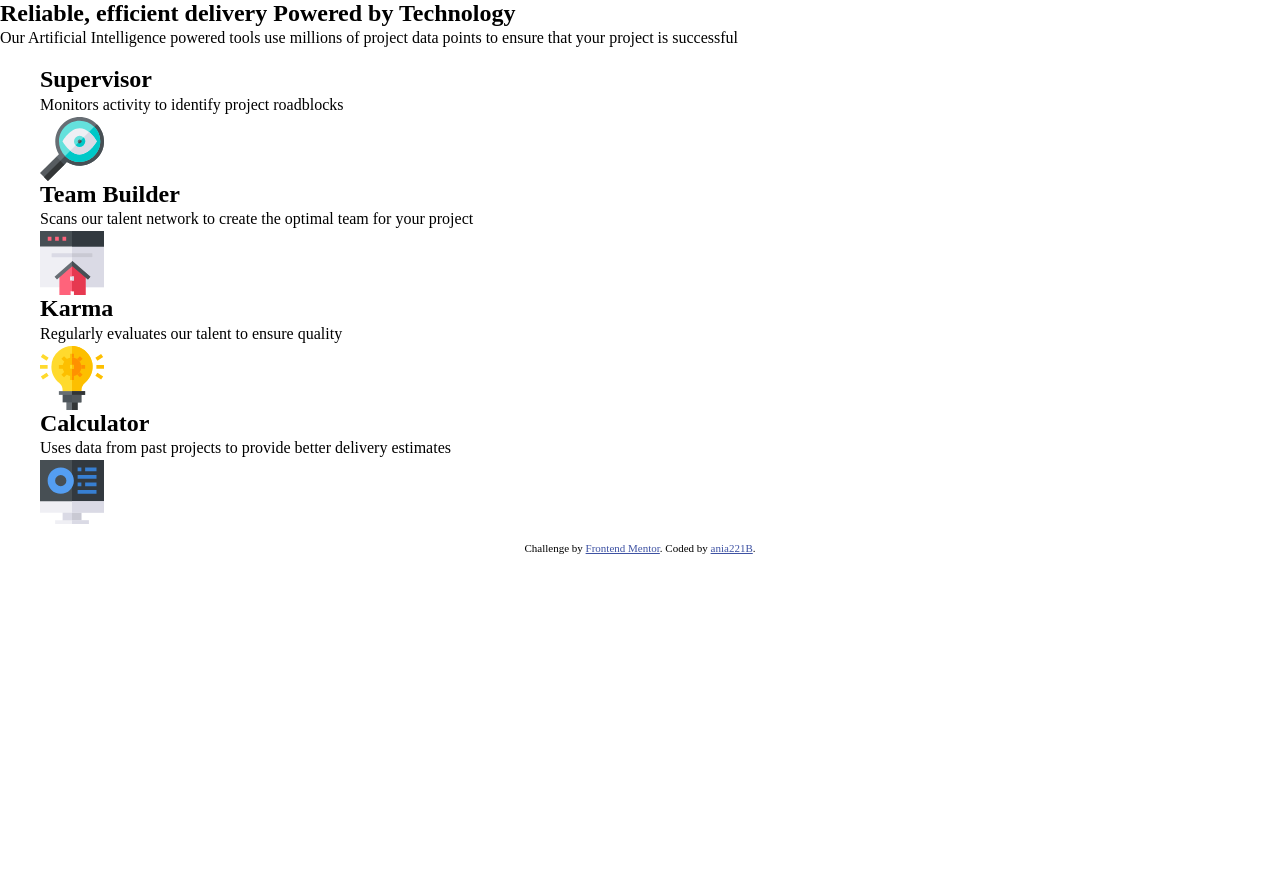
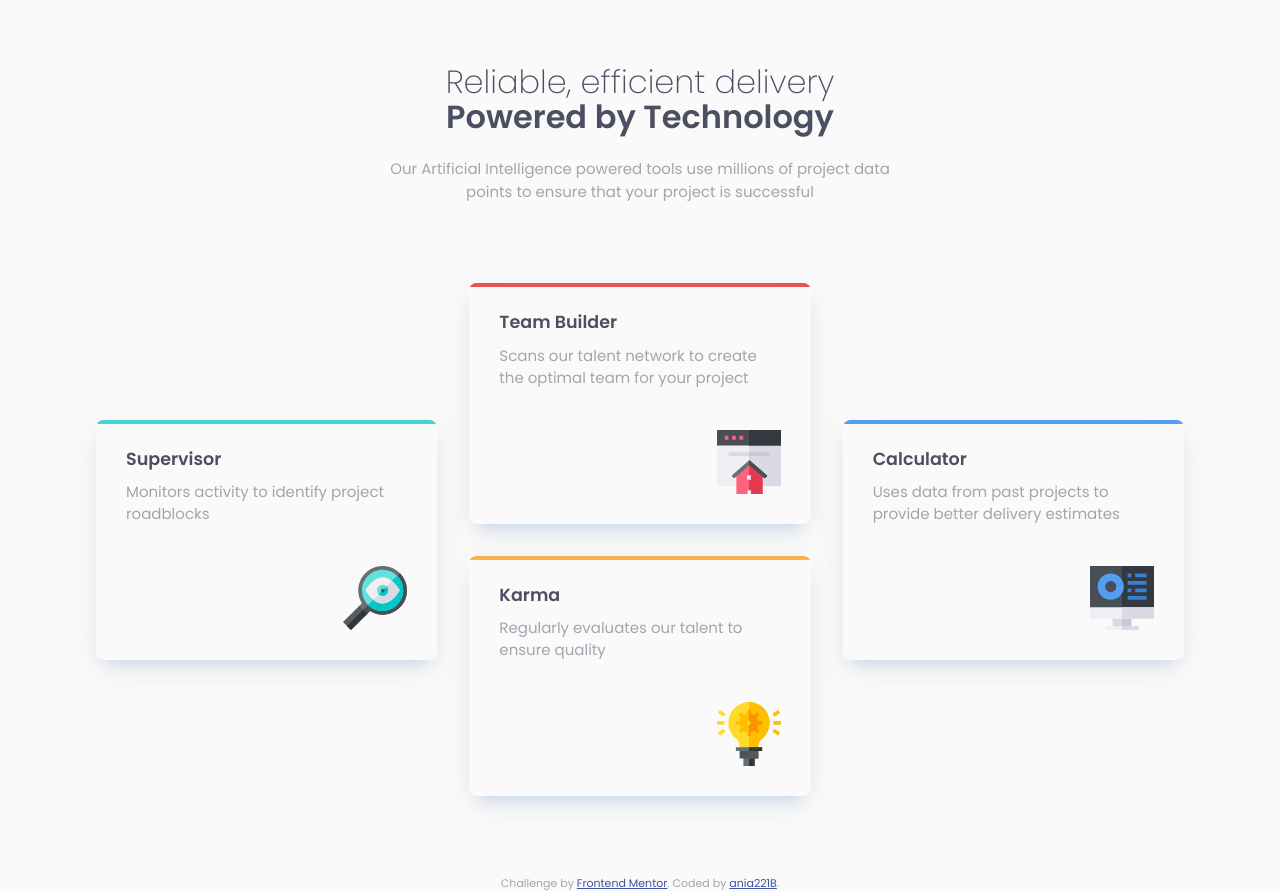
Before and after one commit to ania221B/frontendmentor-4-card-feature-section, a plain HTML site: page index.html in a window 1280 px wide. Before the commit the page ends 800 px from the top, so only its background shows below. Drawn offline with Linux system fonts and the light colour scheme.

Commit message:
css styling added

```diff
--- a/css/styles.css
+++ b/css/styles.css
@@ -4,6 +4,7 @@
   --ff-primary: 'Poppins', sans-serif;
 
   --fs-400: 0.9375rem;
+  --fs-700: 1.5rem;
 
   --fw-200: 200;
   --fw-400: 400;
@@ -13,9 +14,159 @@
   --clr-neutral-400: hsl(229, 6%, 66%);
   --clr-neutral-200: hsl(0, 0%, 98%);
 
-  --clr-primary-1: hsl(0, 78%, 62%);
-  --clr-primary-2: hsl(34, 97%, 64%);
-  --clr-primary-3: hsl(180, 62%, 55%);
+  --clr-primary-1: hsl(180, 62%, 55%);
+  --clr-primary-2: hsl(0, 78%, 62%);
+  --clr-primary-3: hsl(34, 97%, 64%);
   --clr-primary-4: hsl(212, 86%, 64%);
 
 }
+
+@media (min-width: 37.5em) {
+  :root {
+    --fs-700: 2rem;
+
+  }
+}
+
+/* ====== GENERAL STYLES ===== */
+
+body {
+  font-family: var(--ff-primary);
+  font-size: var(--fs-400);
+  font-weight: var(--fw-400);
+  color: var(--clr-neutral-400);
+  background-color: var(--clr-neutral-200);
+}
+
+section {
+  padding-block: 4rem;
+}
+
+/* ===== typography ===== */
+
+.features header {
+  --spacing: 1.5rem;
+  text-align: center;
+  max-width: 55ch;
+  margin-inline: auto;
+}
+
+.features h2 {
+  font-size: var(--fs-700);
+  font-weight: var(--fw-200);
+  color: var(--clr-neutral-900);
+}
+
+.features h2 span {
+  font-weight: var(--fw-600);
+}
+
+.features h3 {
+  font-weight: var(--fw-600);
+  color: var(--clr-neutral-900);
+}
+
+/* ===== UTILITIES ===== */
+
+
+.container {
+  width: 85%;
+  max-width: 75rem;
+  margin-inline: auto;
+}
+
+.grid {
+  display: grid;
+  grid-template-columns: 1fr;
+  gap: 2rem;
+}
+
+@media (min-width: 56.25em) {
+  .grid {
+    grid-template-columns: repeat(3, 1fr);
+    grid-template-rows: repeat(4, 1fr);
+  }
+}
+
+.flow > * + * {
+  margin-top: var(--spacing, 0.75rem);
+}
+
+.xl-margin {
+  margin-top: 2.5rem;
+}
+
+.xxl-margin {
+  margin-top: 5rem;
+}
+
+.feature-list {
+  padding-inline: 0;
+}
+
+.feature-list li {
+  padding: 2em;
+  border-radius: 0.5em;
+  display: flex;
+  flex-direction: column;
+
+  position: relative;
+  overflow: hidden;
+  box-shadow: hsl(229, 6%, 66%, 0.3) 0px 10px 30px -5px, hsl(212, 86%, 64%, 0.3) 0px 10px 15px -10px;
+}
+
+.feature-list li::before {
+  content: "";
+  width: 110%;
+  height: 0.25rem;
+  position: absolute;
+  inset: 0 0 auto 0;
+  background-color: var(--deco-clr);
+}
+
+.feature-list li:first-child {
+  --deco-clr: var(--clr-primary-1);
+}
+
+.feature-list li:nth-child(2) {
+  --deco-clr: var(--clr-primary-2);
+}
+
+.feature-list li:nth-child(3) {
+  --deco-clr: var(--clr-primary-3);
+}
+
+.feature-list li:nth-child(4) {
+  --deco-clr: var(--clr-primary-4);
+}
+
+@media(min-width: 56.25em) {
+
+.feature-list li:first-child {
+  grid-column: 1;
+  grid-row: 2 / span 2;
+}
+
+.feature-list li:nth-child(2),
+.feature-list li:nth-child(3) {
+  grid-column: 2;
+}
+
+.feature-list li:nth-child(2) {
+  grid-row: 1 / span 2;
+}
+
+.feature-list li:nth-child(3) {
+  grid-row: 3 / span 2;
+}
+
+
+.feature-list li:nth-child(4) {
+  grid-column: 3;
+  grid-row: 2 / span 2;
+}
+}
+
+.feature-list .card__image {
+  align-self: end;
+}
--- a/index.html
+++ b/index.html
@@ -38,56 +38,56 @@
     <main>
       <section class="features">
         <div class="container">
-          <header>
-            <h1>
+          <header class="flow">
+            <h2>
               Reliable, efficient delivery <span>Powered by Technology</span>
-            </h1>
+            </h2>
             <p>
               Our Artificial Intelligence powered tools use millions of project
               data points to ensure that your project is successful
             </p>
           </header>
-          <ul class="feature-list">
-            <li>
-              <h2>Supervisor</h2>
+          <ul class="feature-list grid xxl-margin">
+            <li class="flow">
+              <h3>Supervisor</h3>
               <p>Monitors activity to identify project roadblocks</p>
-              <div class="card__image">
+              <div class="card__image xl-margin">
                 <img
                   src="images/icon-supervisor.svg"
                   alt="A magnifying glass with an eye inside"
                 />
               </div>
             </li>
-            <li>
-              <h2>Team Builder</h2>
+            <li class="flow">
+              <h3>Team Builder</h3>
               <p>
                 Scans our talent network to create the optimal team for your
                 project
               </p>
-              <div class="card__image">
+              <div class="card__image xl-margin">
                 <img
                   src="images/icon-team-builder.svg"
                   alt="A webpage with house in front of it"
                 />
               </div>
             </li>
-            <li>
-              <h2>Karma</h2>
+            <li class="flow">
+              <h3>Karma</h3>
               <p>Regularly evaluates our talent to ensure quality</p>
-              <div class="card__image">
+              <div class="card__image xl-margin">
                 <img
                   src="images/icon-karma.svg"
                   alt="A lit lightbulb with gear inside"
                 />
               </div>
             </li>
-            <li>
-              <h2>Calculator</h2>
+            <li class="flow">
+              <h3>Calculator</h3>
               <p>
                 Uses data from past projects to provide better delivery
                 estimates
               </p>
-              <div class="card__image">
+              <div class="card__image xl-margin">
                 <img
                   src="images/icon-calculator.svg"
                   alt="A desktop display showing a chart and data"
```
